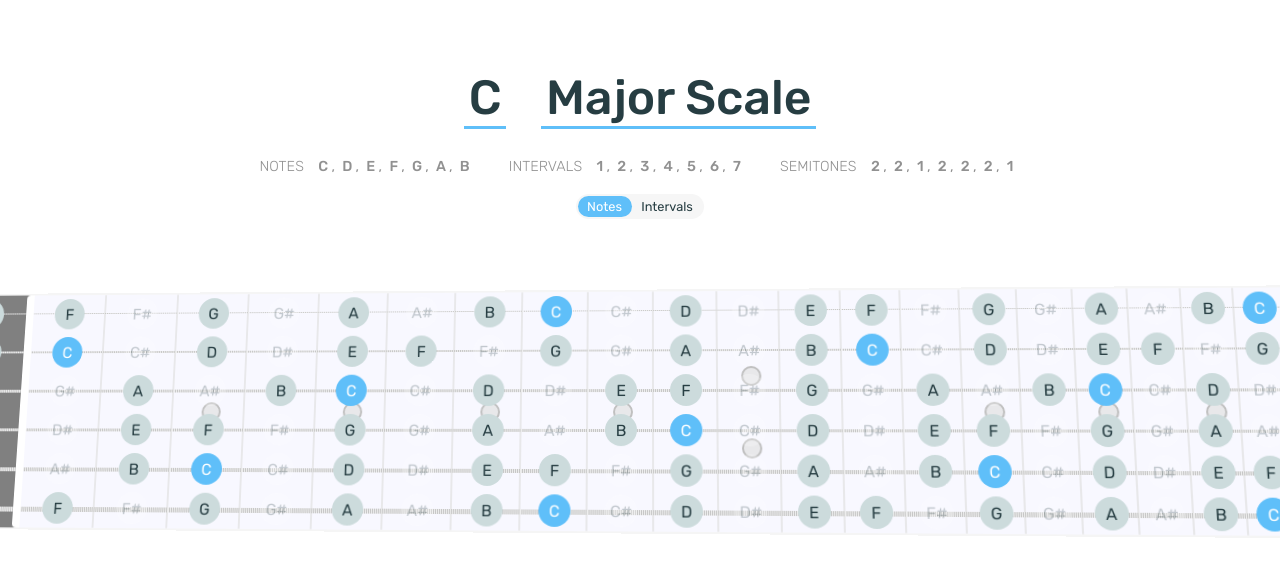
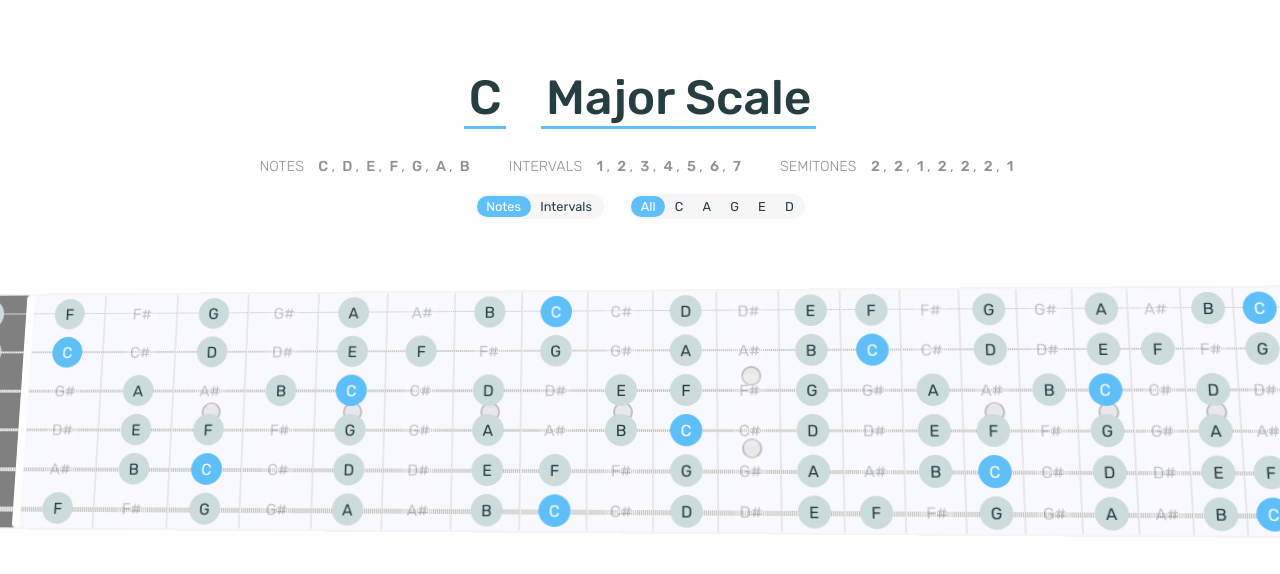
Before and after one commit to adamwdraper/guitar-neck, a Vue app: page /1/1/1 in a window 1280 px wide. Shown: the top 574 px of the page. Built offline with nearby package versions, Linux system fonts and the light colour scheme.

Commit message:
caged selector

```diff
--- a/src/components/Info.vue
+++ b/src/components/Info.vue
@@ -49,10 +49,18 @@
         </detail>
       </pattern-details>
       <display-details>
-        <displays>
-          <display @click.prevent="setDisplay('notes')" :class="{'is-active': display === 'notes'}">Notes</display>
-          <display @click.prevent="setDisplay('intervals')" :class="{'is-active': display === 'intervals'}">Intervals</display>
-        </displays>
+        <selections>
+          <selection @click.prevent="setDisplay('notes')" :class="{'is-active': display === 'notes'}">Notes</selection>
+          <selection @click.prevent="setDisplay('intervals')" :class="{'is-active': display === 'intervals'}">Intervals</selection>
+        </selections>
+        <selections>
+          <selection @click.prevent="setShape(null)" :class="{'is-active': !shape}">All</selection>
+          <selection @click.prevent="setShape('c')" :class="{'is-active': shape === 'c'}">C</selection>
+          <selection @click.prevent="setShape('a')" :class="{'is-active': shape === 'a'}">A</selection>
+          <selection @click.prevent="setShape('g')" :class="{'is-active': shape === 'g'}">G</selection>
+          <selection @click.prevent="setShape('e')" :class="{'is-active': shape === 'e'}">E</selection>
+          <selection @click.prevent="setShape('d')" :class="{'is-active': shape === 'd'}">D</selection>
+        </selections>
       </display-details>
     </template>
   </info>
@@ -61,10 +69,10 @@
 <script>
   import Vue from 'vue';
   import { mapState } from 'vuex';
-  import { get, filter } from 'lodash';
+  import { filter } from 'lodash';
 
   // add any custom elements here to suppress warnings
-  Vue.config.ignoredElements.push('info', 'pattern-title', 'root-note', 'pattern-name', 'pattern-details', 'detail', 'display-details', 'displays', 'display', 'label', 'value', 'notes', 'note', 'name', 'interval');
+  Vue.config.ignoredElements.push('info', 'pattern-title', 'root-note', 'pattern-name', 'pattern-details', 'detail', 'display-details', 'selections', 'selection', 'label', 'value', 'notes', 'note', 'name', 'interval');
 
   export default {
     computed: {
@@ -73,7 +81,8 @@
         root: state => state.root,
         mode: state => state.mode,
         pattern: state => state.pattern,
-        display: state => state.display
+        display: state => state.display,
+        shape: state => state.shape
       }),
       patternNotes() {
         return filter(this.pattern.notes, note => note.isInPattern);
@@ -84,13 +93,24 @@
         this.$store.commit('setSelector', name);
       },
       setDisplay(display) {
+        const params = this.$store.getters.getParams;
+
         this.$router.push({
           name: 'root',
           params: {
-            root: get(this.params, 'root'),
-            mode: get(this.params, 'mode'),
-            pattern: get(this.params, 'pattern'),
-            display: display
+            ...params,
+            display
+          }
+        });
+      },
+      setShape(shape) {
+        const params = this.$store.getters.getParams;
+
+        this.$router.push({
+          name: 'root',
+          params: {
+            ...params,
+            shape
           }
         });
       }
@@ -175,15 +195,16 @@
       align-items: center;
       justify-content: center;
 
-      displays {
+      selections {
         display: block;
         background: $color-gray-3;
         border-radius: 1em;
         padding: 2px;
         font-size: .8em;
         margin-top: 1.5em;
+        margin: 1.5em 1em 0;
 
-        display {
+        selection {
           display: inline-block;
           padding: .25em .75em;
           border-radius: 1em;
--- a/src/router/index.js
+++ b/src/router/index.js
@@ -12,7 +12,7 @@ const appRouter = new Router({
     : '/',
   routes: [
     {
-      path: '/:root?/:mode?/:pattern?/:display?',
+      path: '/:root?/:mode?/:pattern?/:display?/:shape?',
       name: 'root',
       components: {
         guitar: Guitar,
--- a/src/store.js
+++ b/src/store.js
@@ -25,7 +25,8 @@ export default new Vuex.Store({
     mode: null,
     pattern: null,
     display: null,
-    selector: null
+    selector: null,
+    shape: null
   },
   getters: {
     getParams(state) {
@@ -47,7 +48,8 @@ export default new Vuex.Store({
         root: toLower(get(data, 'root', 'c')),
         mode: toLower(get(data, 'mode', 'scale')),
         pattern: toLower(get(data, 'pattern', 'major')),
-        display: toLower(get(data, 'display', 'notes'))
+        display: toLower(get(data, 'display', 'notes')),
+        shape: toLower(get(data, 'shape', null))
       };
 
       // generate pattern notes
@@ -81,6 +83,7 @@ export default new Vuex.Store({
       state.root = root;
       state.mode = params.mode;
       state.display = params.display;
+      state.shape = params.shape;
       state.pattern = Object.assign({}, pattern);
     }
   },
```
